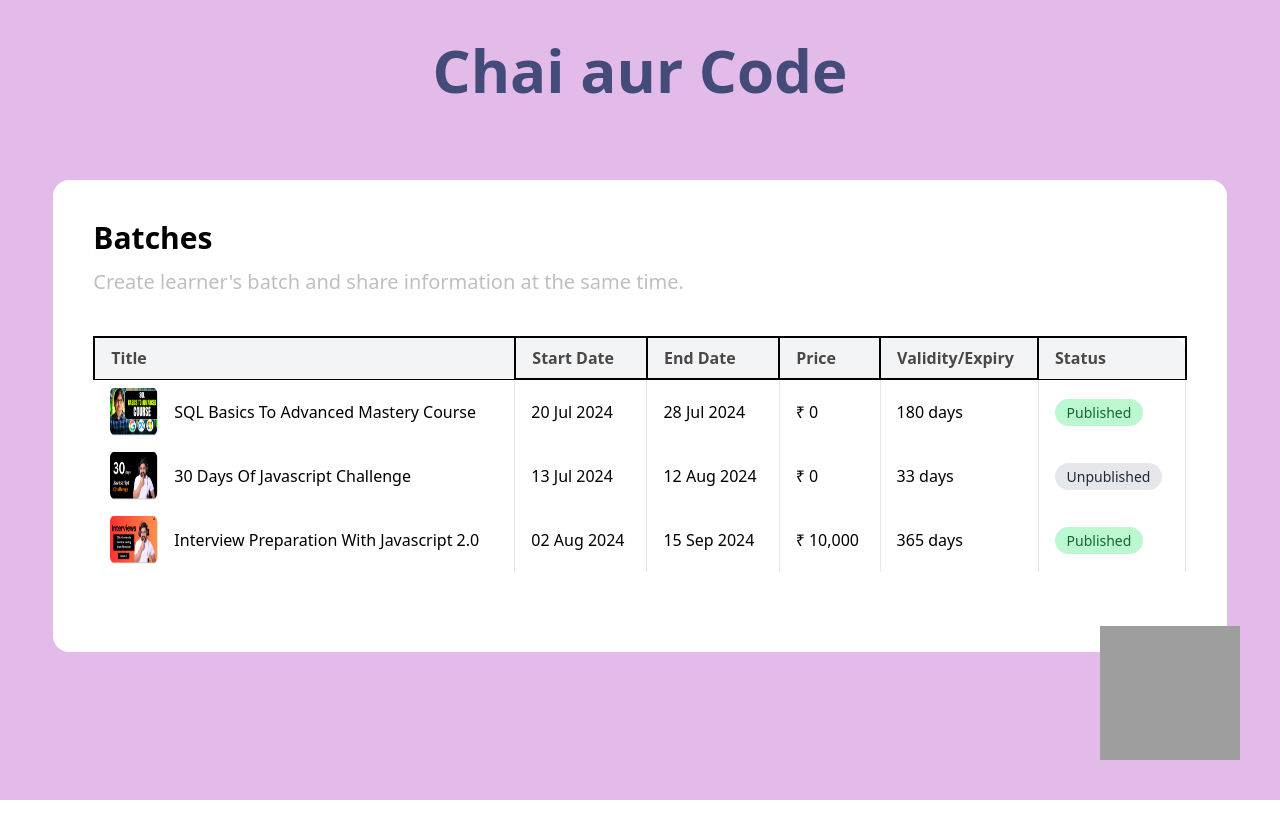
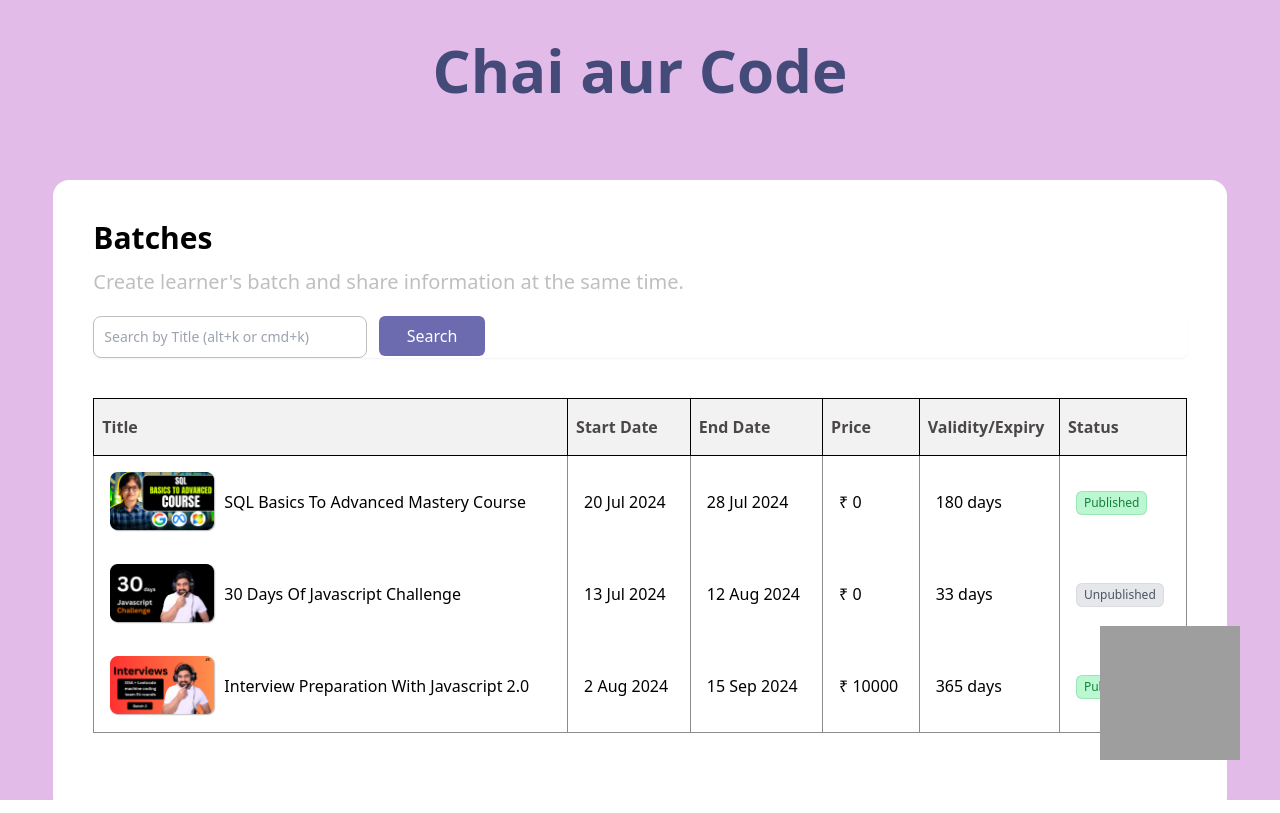
Before and after one commit to debugger-snjy/MasterJi-React-Assignment, a React (Vite) app: page /batches in a window 1280 px wide. Built offline with nearby package versions, Linux system fonts and the light colour scheme; grey boxes are pictures that could not be loaded.

Commit message:
Update : Added the Search Bar and Improved UI

```diff
--- a/src/pages/BatchesDataTable.jsx
+++ b/src/pages/BatchesDataTable.jsx
@@ -1,5 +1,5 @@
 // Importing React
-import React from 'react'
+import React, { useEffect, useRef, useState } from 'react'
 
 import ChaiAurCodeText from '../components/ChaiAurCodeText'
 import ChaiAurCodeIcon from '../components/ChaiAurCodeIcon'
@@ -8,6 +8,45 @@
 // ~~~~~~~~~~~~~~~~~~~~~~~~~~~~~~~~~~~~~~~~~~~~~~~~~~~~~~~~~~~
 // Creating Component for Batches Page having the Data Table
 function BatchesDataTable() {
+
+    const [searchedBatches, setSearchedBatches] = useState(batchesData);
+    const [row, setRow] = useState(10)
+
+    const searchInputRef = useRef(null);
+
+    const filterBatches = (searchedTitle) => {
+        if (searchedTitle !== "") {
+            console.log(searchedTitle)
+            const filteredRecords = searchedBatches.filter((batch) => batch.title.includes(searchedTitle) > 0)
+            console.log(filteredRecords)
+            if (filteredRecords.length > 0) {
+                setSearchedBatches(filteredRecords)
+            }
+            else {
+                alert("No records Found for your Search")
+                setSearchedBatches(batchesData)
+            }
+        }
+        else {
+            setSearchedBatches(batchesData)
+        }
+    }
+
+    useEffect(() => {
+        const handleKeyDown = (event) => {
+            if ((event.ctrlKey || event.altKey) && event.key === 'k') {
+                if (searchInputRef.current) {
+                    searchInputRef.current.focus();
+                }
+            }
+        };
+
+        document.addEventListener('keydown', handleKeyDown);
+        return () => {
+            document.removeEventListener('keydown', handleKeyDown);
+        };
+    }, [setSearchedBatches]);
+
     return (
         <main className='h-screen bg-[#E2BBE9]'>
 
@@ -19,94 +58,53 @@
                 <div className="text-md !text-left font-bold text-3xl">Batches</div>
                 <div className="text-md !text-left font-normal mt-3 text-[#BFBFBF] text-xl">Create learner's batch and share information at the same time.</div>
 
-                <div className="batches-form my-10 !rounded-2xl">
-                    {/* <table className="border border-[#F2F2F2] table-auto w-full rounded-2xl divide-x">
-                        <thead>
-                            <tr className='text-[#4B4747] font-bold  bg-[#F2F2F2] '>
-                                <th className='text-left !py-4 !px-2 !rounded-tl-lg'>Title</th>
-                                <th className='text-left !py-4 !px-2'>Start Date</th>
-                                <th className='text-left !py-4 !px-2'>End Date</th>
-                                <th className='text-left !py-4 !px-2'>Price</th>
-                                <th className='text-left !py-4 !px-2'>Validity/Expiry</th>
-                                <th className='text-left !py-4 !px-2 !rounded-tr-lg'>Status</th>
+                {/* Search Input */}
+                <div className="relative my-5 rounded-md shadow-sm">
+                    <input type="text" ref={searchInputRef} id="search_course" onChange={(e) => e.target.value === "" ? setSearchedBatches(batchesData) : ''} className="bg-white border border-[#BEBEBE] text-[#C8C7C7] focus:text-black text-sm rounded-lg w-3/12 p-2.5 inline" placeholder="Search by Title (alt+k or cmd+k)" required />
+                    <button className="bg-[#6C6BAF] inline btn btn-blue text-white p-2 px-7 mx-3 rounded-md" onClick={() => filterBatches(document.getElementById('search_course').value)}>Search</button>
+                </div>
+
+                <div className="batches-form my-10 mt-5">
+                    <table className="border border-[#8d8c8c] table-auto w-full ">
+                        <thead className=''>
+                            <tr className='text-[#4B4747]  font-bold bg-[#F2F2F2] border-b border-black'>
+                                <th className='text-left !py-4 !px-2 border border-black'>Title</th>
+                                <th className='text-left !py-4 !px-2 border border-black'>Start Date</th>
+                                <th className='text-left !py-4 !px-2 border border-black'>End Date</th>
+                                <th className='text-left !py-4 !px-2 border border-black'>Price</th>
+                                <th className='text-left !py-4 !px-2 border border-black'>Validity/Expiry</th>
+                                <th className='text-left !py-4 !px-2 border border-black '>Status</th>
                             </tr>
                         </thead>
                         <tbody>
                             {
-                                batchesData && batchesData.map((batchRecord) => (
-                                    <tr className='p-2 w-full grid grid-cols-6 divide-x'>
-                                        <td className='text-left py-2 px-1'>
+                                searchedBatches && searchedBatches.map((batchRecord) => (
+                                    <tr className='border-[#8d8c8c]' key={batchRecord.id}>
+                                        <td className='text-left p-4 border-r border-[#8d8c8c]'>
                                             <div className="flex flex-row gap-2 items-center">
                                                 <img src={batchRecord.image} alt="Image" className='h-[60px] w-[106px]' />
                                                 {batchRecord.title}
                                             </div>
                                         </td>
-                                        <td className='block text-left py-2 px-1'>{batchRecord.startDate}</td>
-                                        <td className='block text-left py-2 px-1'>{batchRecord.endDate}</td>
-                                        <td className='block text-left py-2 px-1'>{batchRecord.price}</td>
-                                        <td className='block text-left py-2 px-1'>{batchRecord.validityInDays}</td>
-                                        <td className='block text-left py-2 px-1'>{batchRecord.isPublished}</td>
+                                        <td className='text-left p-4 border-r border-[#8d8c8c]'>{batchRecord.startDate}</td>
+                                        <td className='text-left p-4 border-r border-[#8d8c8c]'>{batchRecord.endDate}</td>
+                                        <td className='text-left p-4 border-r border-[#8d8c8c]'>₹ {batchRecord.price}</td>
+                                        <td className='text-left p-4 border-r border-[#8d8c8c]'>{batchRecord.validityInDays} days</td>
+                                        <td className='text-left p-4'>
+                                            {batchRecord.isPublished ?
+                                                <span className="inline-flex items-center rounded-md bg-green-200 px-2 py-1 text-xs font-medium text-green-700 ring-1 ring-inset ring-green-600/20">Published</span>
+                                                :
+                                                <span className="inline-flex items-center rounded-md bg-gray-200 px-2 py-1 text-xs font-medium text-gray-600 ring-1 ring-inset ring-gray-500/10">Unpublished</span>
+                                            }
+                                        </td>
                                     </tr>
                                 ))
                             }
                         </tbody>
-                    </table> */}
-
-                    <table class="min-w-full bg-white border-gray-200">
-                        <thead className=''>
-                            <tr class="w-full bg-gray-100 border-2 border-black border-b text-[#4B4747] rounded-t-2xl">
-                                <th class="py-2 px-4 text-left rounded-tl-lg">Title</th>
-                                <th class="py-2 px-4 text-left border-2 border-[black]">Start Date</th>
-                                <th class="py-2 px-4 text-left border-2 border-[black]">End Date</th>
-                                <th class="py-2 px-4 text-left border-2 border-[black]">Price</th>
-                                <th class="py-2 px-4 text-left border-2 border-[black]">Validity/Expiry</th>
-                                <th class="py-2 px-4 text-left !rounded-tr-2xl">Status</th>
-                            </tr>
-                        </thead>
-
-                        <tbody>
-                            <tr class="">
-                                <td class="py-2 px-4 border-r border-gray-200 flex items-center">
-                                    <img src="/batches-thumbnails/sql_basics_course.png" alt="SQL Course" class="w-12 h-12 mr-4" />
-                                    <span>SQL Basics To Advanced Mastery Course</span>
-                                </td>
-                                <td class="py-2 px-4 border-r border-gray-200">20 Jul 2024</td>
-                                <td class="py-2 px-4 border-r border-gray-200">28 Jul 2024</td>
-                                <td class="py-2 px-4 border-r border-gray-200">₹ 0</td>
-                                <td class="py-2 px-4 border-r border-gray-200">180 days</td>
-                                <td class="py-2 px-4 border-r border-gray-200">
-                                    <span class="bg-green-200 text-green-800 py-1 px-3 rounded-full text-sm">Published</span>
-                                </td>
-                            </tr>
-                            <tr class="">
-                                <td class="py-2 px-4 border-r border-gray-200 flex items-center">
-                                    <img src="/batches-thumbnails/30_days_js.png" alt="JavaScript Challenge" class="w-12 h-12 mr-4" />
-                                    <span>30 Days Of Javascript Challenge</span>
-                                </td>
-                                <td class="py-2 px-4 border-r border-gray-200">13 Jul 2024</td>
-                                <td class="py-2 px-4 border-r border-gray-200">12 Aug 2024</td>
-                                <td class="py-2 px-4 border-r border-gray-200">₹ 0</td>
-                                <td class="py-2 px-4 border-r border-gray-200">33 days</td>
-                                <td class="py-2 px-4 border-r border-gray-200">
-                                    <span class="bg-gray-200 text-gray-800 py-1 px-3 rounded-full text-sm">Unpublished</span>
-                                </td>
-                            </tr>
-                            <tr>
-                                <td class="py-2 px-4 border-r border-gray-200 flex items-center">
-                                    <img src="/batches-thumbnails/interview_preparations_js_2.png" alt="Interview Prep" class="w-12 h-12 mr-4" />
-                                    <span>Interview Preparation With Javascript 2.0</span>
-                                </td>
-                                <td class="py-2 px-4 border-r border-gray-200">02 Aug 2024</td>
-                                <td class="py-2 px-4 border-r border-gray-200">15 Sep 2024</td>
-                                <td class="py-2 px-4 border-r border-gray-200">₹ 10,000</td>
-                                <td class="py-2 px-4 border-r border-gray-200">365 days</td>
-                                <td class="py-2 px-4 border-r border-gray-200">
-                                    <span class="bg-green-200 text-green-800 py-1 px-3 rounded-full text-sm">Published</span>
-                                </td>
-                            </tr>
-                        </tbody>
                     </table>
                 </div>
+
+
 
                 <ChaiAurCodeIcon />
             </div>
```
